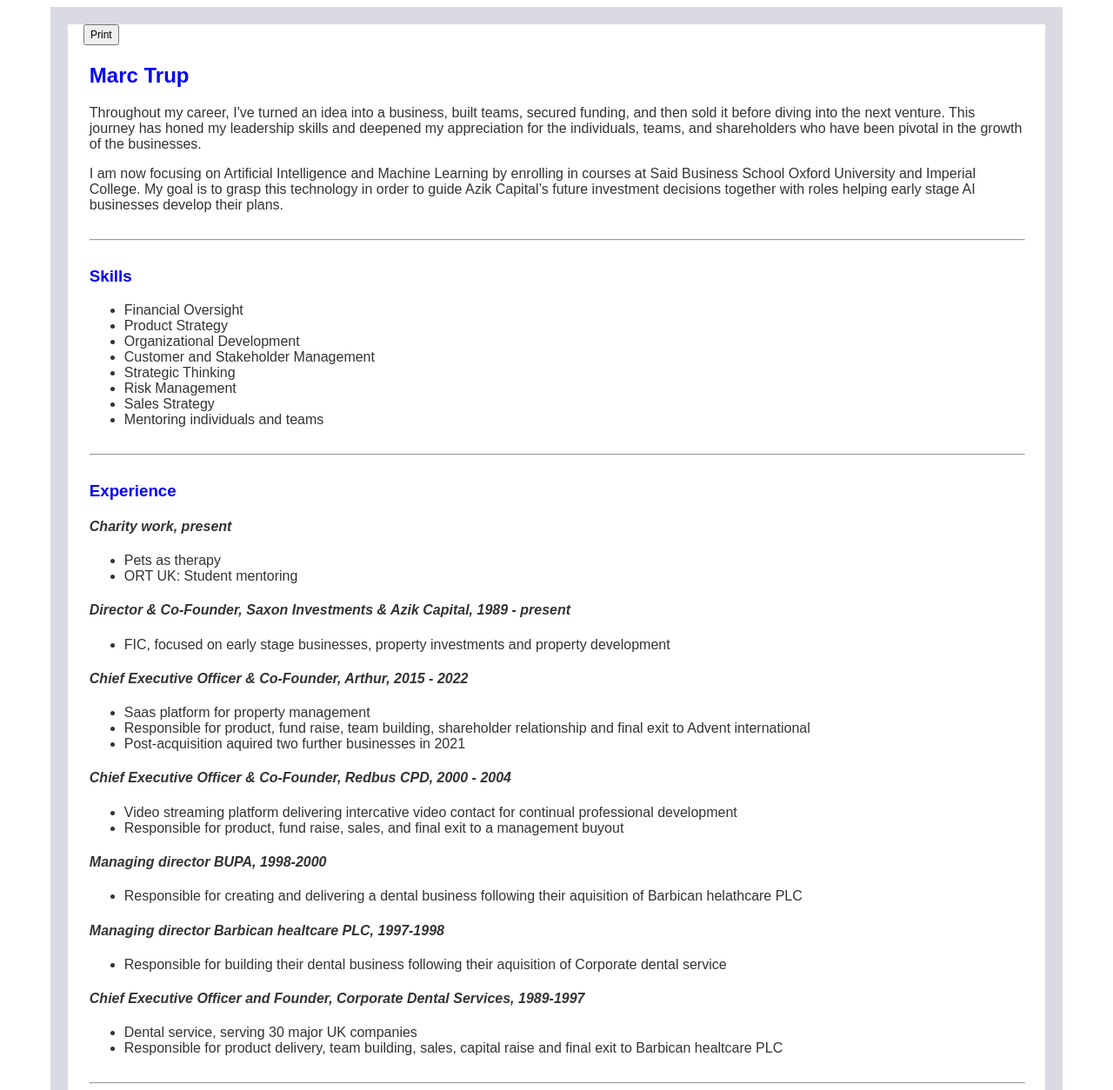
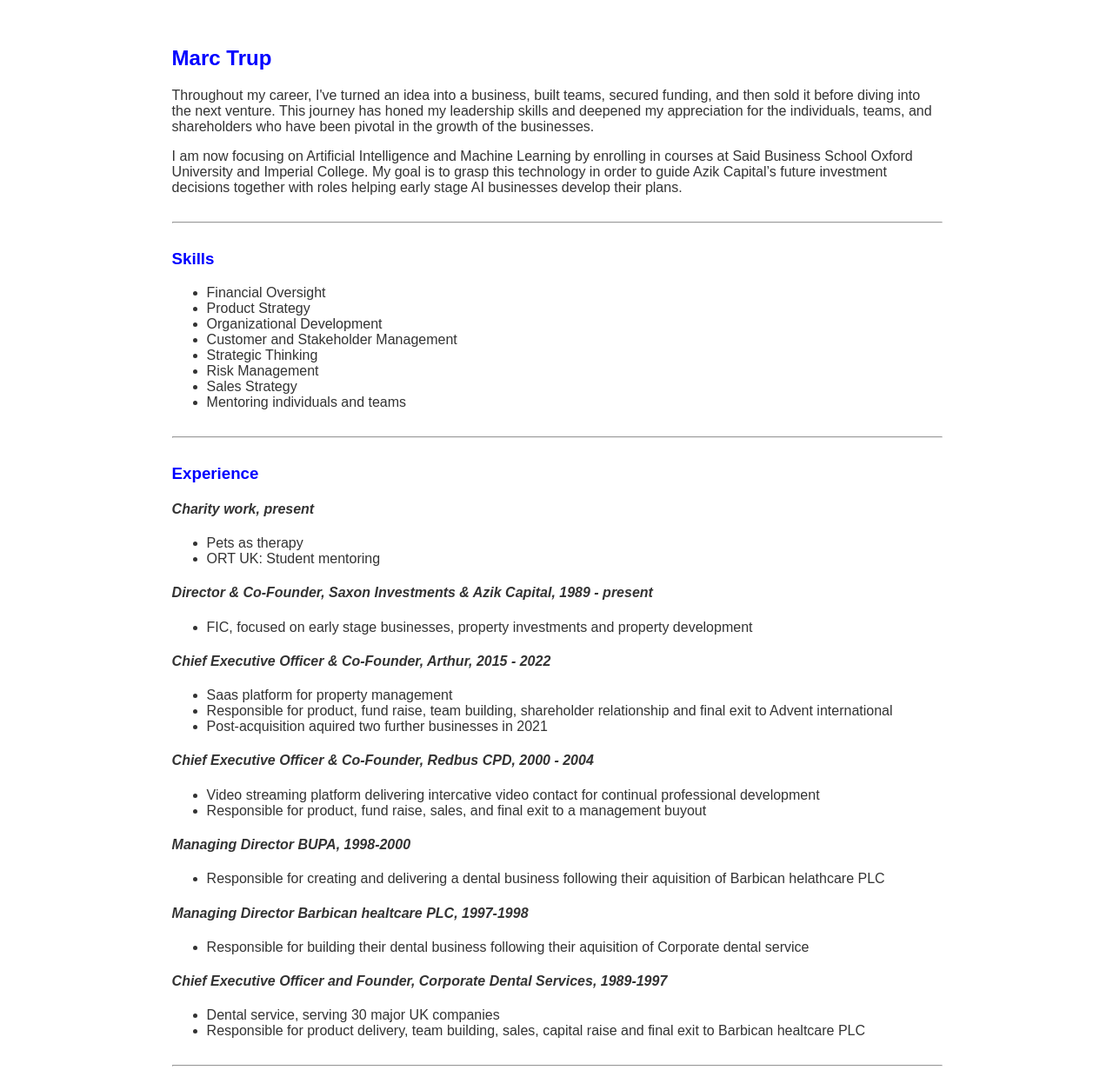
Before and after one commit to marctrup/Marctrup.github.io, a plain HTML site: page index.html in a window 1280 px wide. Shown: the top 1254 px of the page at 87% size. Drawn offline with Linux system fonts and the light colour scheme.

Commit message:
Add files via upload

```diff
--- a/index.html
+++ b/index.html
@@ -12,9 +12,8 @@
 
 
         .container {
-            width: 85%;
+            width: 70%;
             margin: auto;
-            border: 20px solid rgb(218, 218, 226);
             padding: 25px;
 
 
@@ -45,19 +44,6 @@
 
         }
 
-
-
-
-        #printButton {
-            position: absolute;
-            top: 28px;
-            left: 96px;
-            padding: 3px 6px; /* Reduced padding */
-            font-size: 12px; /* Smaller font size */
-            /* Add any additional styling as needed */
-        }
-
-
         @media (max-width: 600px) {
             .container {
                 width: 95%;
@@ -68,7 +54,7 @@
     </style>
 </head>
 <body>
-    <button id="printButton" onclick="window.print()" class="btn btn-secondary">Print</button>
+
 
     <div class="container">
         <div class="section header">
@@ -133,14 +119,14 @@
 
             </ul>
 
-            <h4>Managing director BUPA, 1998-2000</h4>
+            <h4>Managing Director BUPA, 1998-2000</h4>
             <ul>
                 <li>Responsible for creating and delivering a dental business following their aquisition of Barbican helathcare PLC </li>
 
 
             </ul>
 
-            <h4>Managing director Barbican healtcare PLC, 1997-1998</h4>
+            <h4>Managing Director Barbican healtcare PLC, 1997-1998</h4>
             <ul>
                 <li>Responsible for building their dental business following their aquisition of Corporate dental service </li>
 
```
